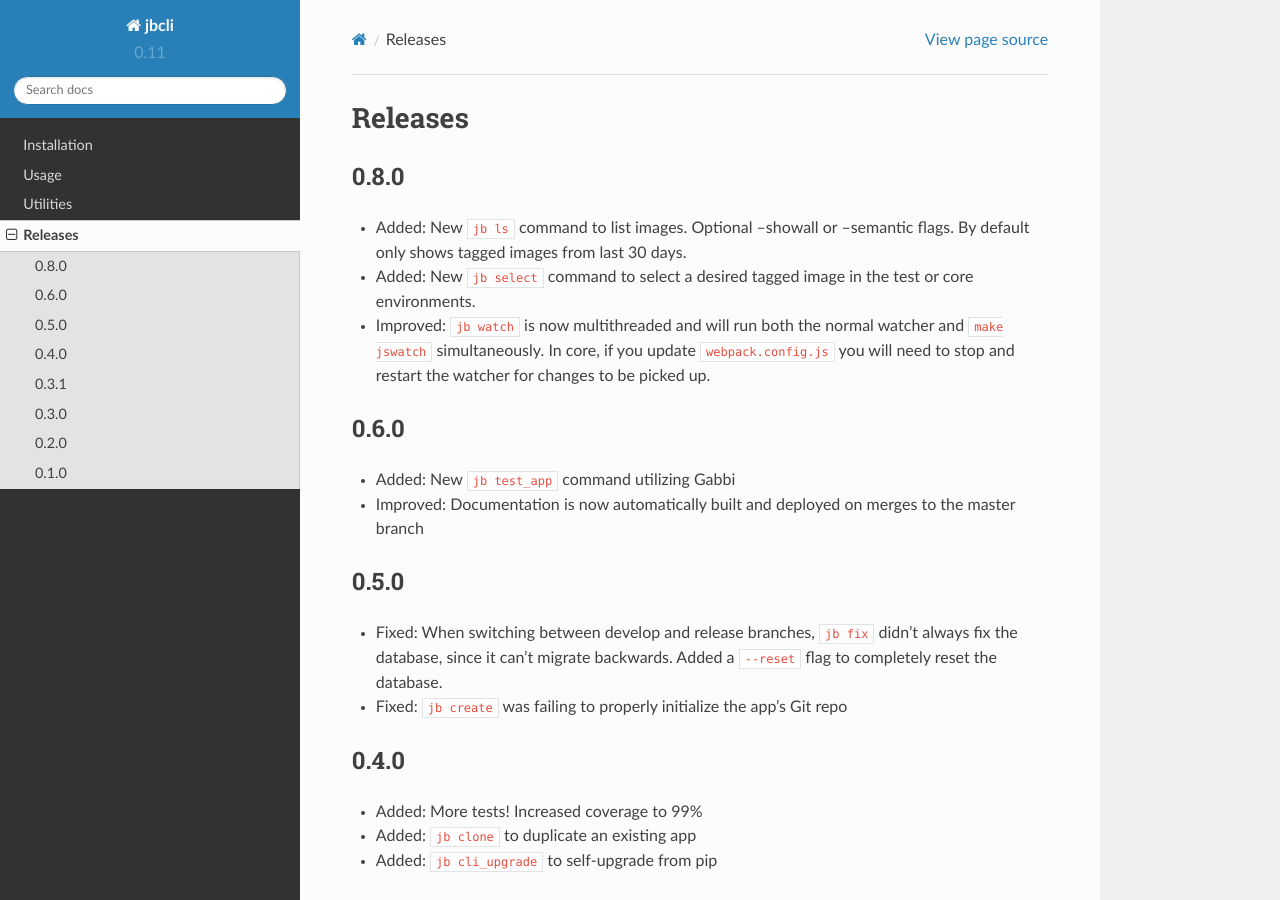
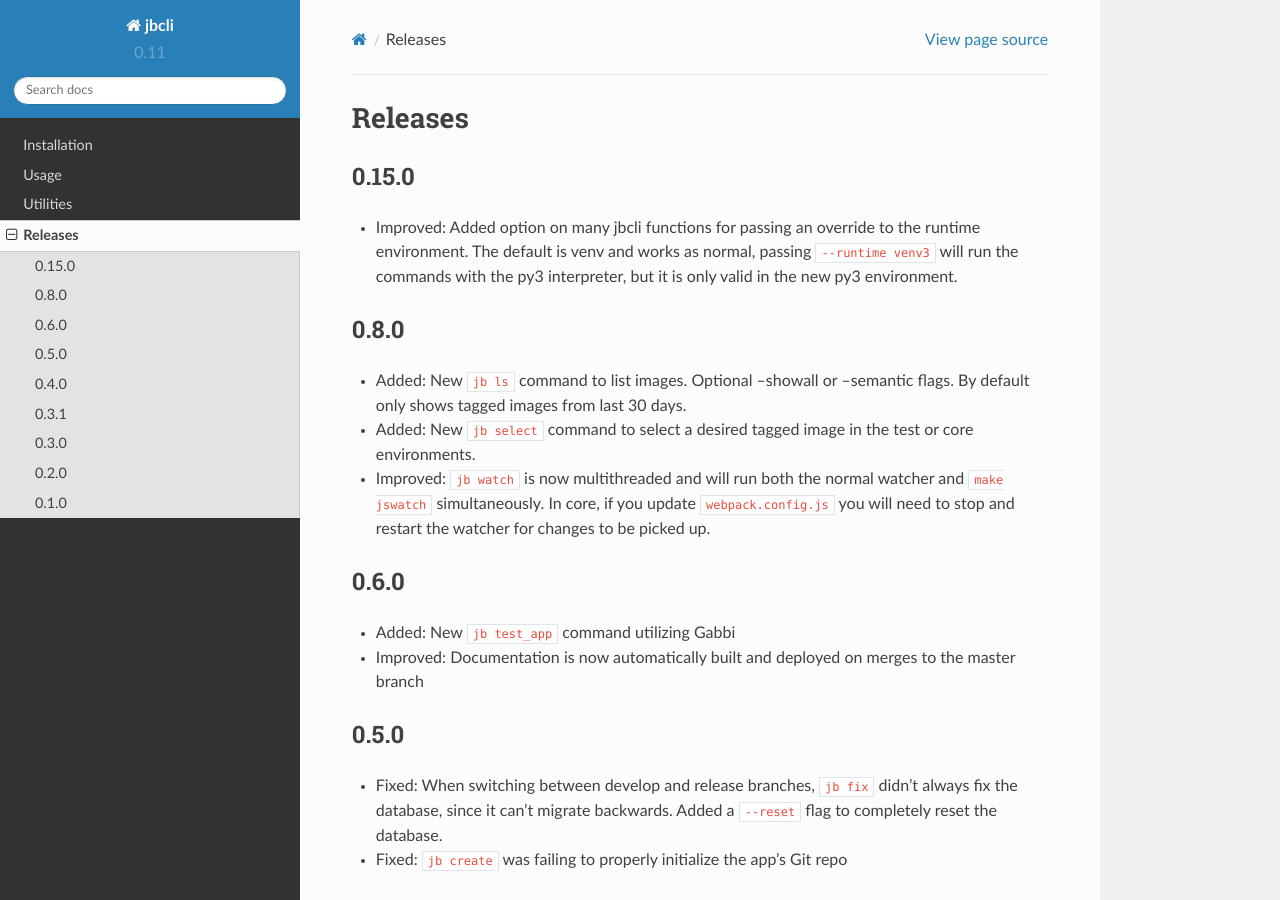
Before and after one commit to juiceinc/devlandia, a Sphinx documentation site: the page built from jbcli/docs/releases.rst, in a window 1280 px wide and 900 px high. Built offline with Sphinx 7.4.7 and the Read the Docs theme 2.0.0, drawn with Linux system fonts in a browser that asks for light colours.

Commit message:
update release info for details about the new runtime option

```diff
--- a/jbcli/docs/releases.rst
+++ b/jbcli/docs/releases.rst
@@ -1,6 +1,11 @@
 ========
 Releases
 ========
+
+0.15.0
+======
+
+- Improved: Added option on many jbcli functions for passing an override to the runtime environment.  The default is venv and works as normal, passing ``--runtime venv3`` will run the commands with the py3 interpreter, but it is only valid in the new py3 environment.
 
 0.8.0
 =====
```
